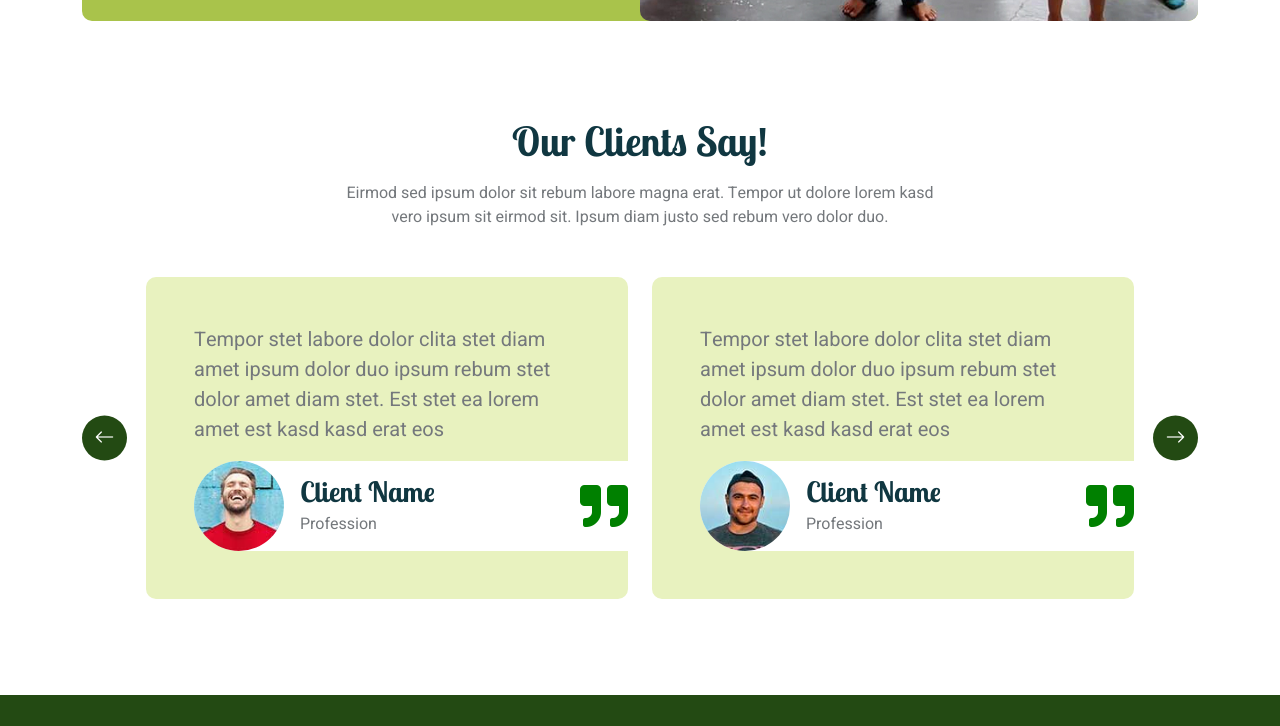
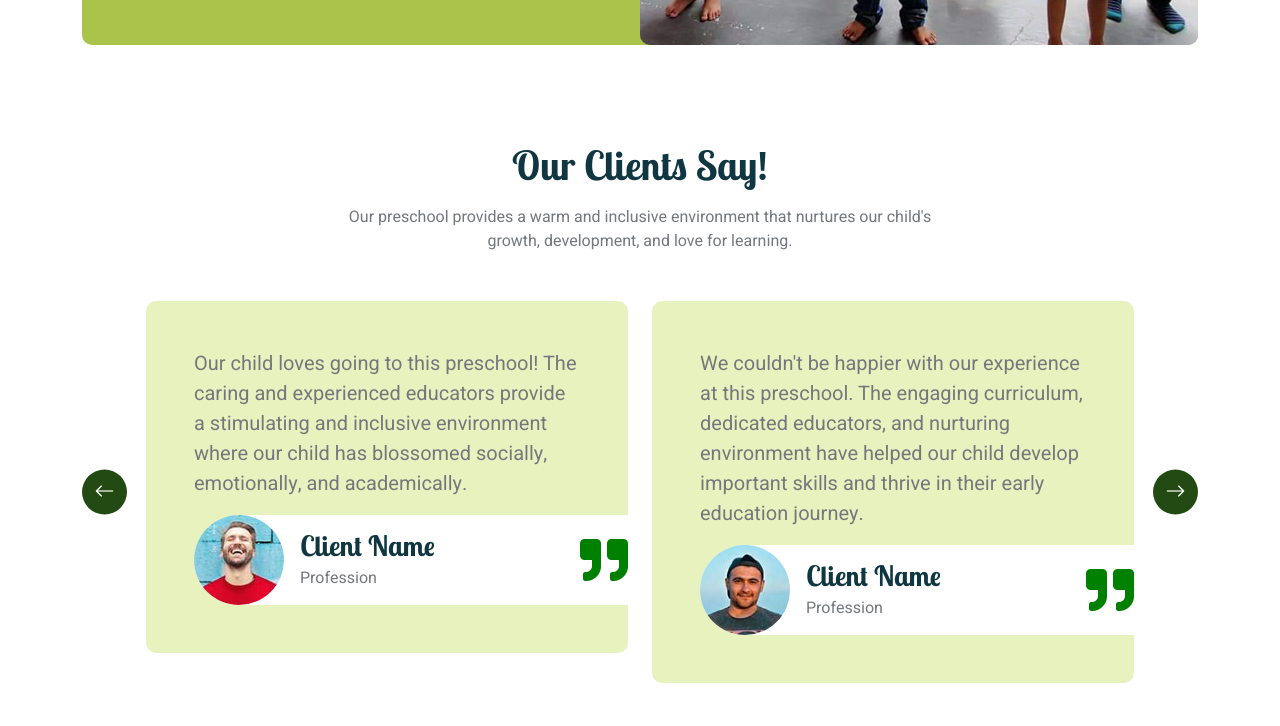
Before and after one commit to bangaloremedia/school, a plain HTML site: page classes.html in a window 1280 px wide. Shown: the part 2002-2728 px from the top of the page. Drawn offline with nearby package versions, Linux system fonts and the light colour scheme.

Commit message:
Update classes.html

```diff
--- a/classes.html
+++ b/classes.html
@@ -96,9 +96,7 @@
           >
             <h1 class="mb-3">School Classes</h1>
             <p>
-              Eirmod sed ipsum dolor sit rebum labore magna erat. Tempor ut
-              dolore lorem kasd vero ipsum sit eirmod sit. Ipsum diam justo sed
-              rebum vero dolor duo.
+              Our preschool classes provide engaging and developmentally-appropriate activities that promote early learning and school readiness in a nurturing and inclusive environment.
             </p>
           </div>
           <div class="row g-4">
@@ -311,9 +309,7 @@
           >
             <h1 class="mb-3">Our Clients Say!</h1>
             <p>
-              Eirmod sed ipsum dolor sit rebum labore magna erat. Tempor ut
-              dolore lorem kasd vero ipsum sit eirmod sit. Ipsum diam justo sed
-              rebum vero dolor duo.
+              Our preschool provides a warm and inclusive environment that nurtures our child's growth, development, and love for learning.
             </p>
           </div>
           <div
@@ -322,9 +318,7 @@
           >
             <div class="testimonial-item bg-lgreen rounded p-5">
               <p class="fs-5">
-                Tempor stet labore dolor clita stet diam amet ipsum dolor duo
-                ipsum rebum stet dolor amet diam stet. Est stet ea lorem amet
-                est kasd kasd erat eos
+                Choosing this preschool for our child was the best decision we made! The supportive and inclusive environment, coupled with the play-based learning approach, has ignited our child's love for learning and prepared them for kindergarten.
               </p>
               <div
                 class="d-flex align-items-center bg-white me-n5"
@@ -346,9 +340,7 @@
             </div>
             <div class="testimonial-item bg-lgreen rounded p-5">
               <p class="fs-5">
-                Tempor stet labore dolor clita stet diam amet ipsum dolor duo
-                ipsum rebum stet dolor amet diam stet. Est stet ea lorem amet
-                est kasd kasd erat eos
+                Our child loves going to this preschool! The caring and experienced educators provide a stimulating and inclusive environment where our child has blossomed socially, emotionally, and academically.
               </p>
               <div
                 class="d-flex align-items-center bg-white me-n5"
@@ -370,9 +362,7 @@
             </div>
             <div class="testimonial-item bg-lgreen rounded p-5">
               <p class="fs-5">
-                Tempor stet labore dolor clita stet diam amet ipsum dolor duo
-                ipsum rebum stet dolor amet diam stet. Est stet ea lorem amet
-                est kasd kasd erat eos
+                We couldn't be happier with our experience at this preschool. The engaging curriculum, dedicated educators, and nurturing environment have helped our child develop important skills and thrive in their early education journey.
               </p>
               <div
                 class="d-flex align-items-center bg-white me-n5"
```
